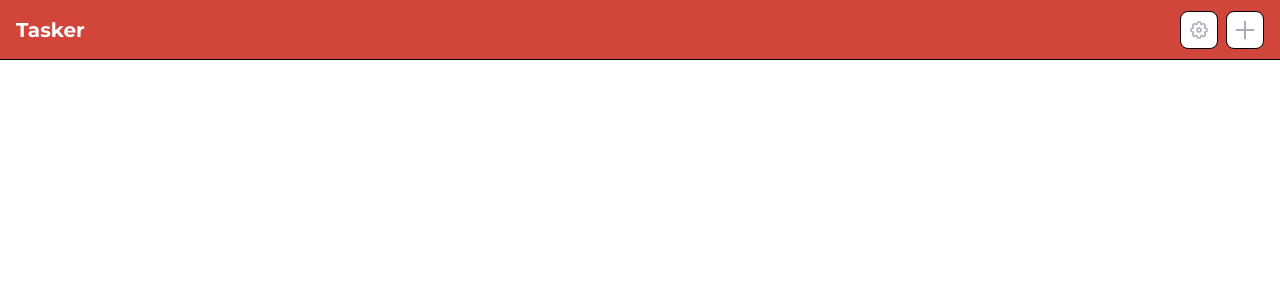
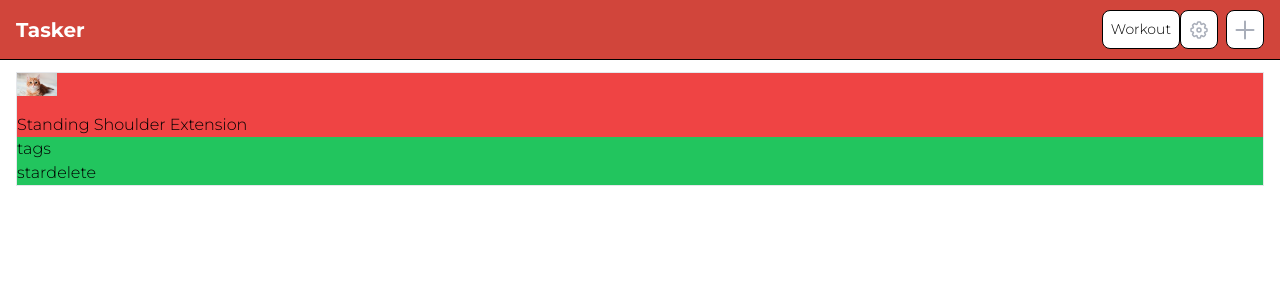
Before and after one commit to vinu-codes/tasker, a React (Create React App) app: page /workout in a window 1280 px wide. Shown: the top 300 px of the page. Built offline with nearby package versions, Linux system fonts and the light colour scheme; no server answers.

Commit message:
add tailwind

```diff
--- a/package.json
+++ b/package.json
@@ -18,7 +18,8 @@
     "react-dom": "18.2.0",
     "react-redux": "8.1.3",
     "react-scripts": "5.0.1",
-    "styled-components": "6.1.0"
+    "styled-components": "6.1.0",
+    "tailwindcss": "^3.4.1"
   },
   "scripts": {
     "start": "PORT=3000 react-app-rewired start",
--- a/src/components/NavBar/NavBar.js
+++ b/src/components/NavBar/NavBar.js
@@ -14,6 +14,9 @@ const NavBar = () => {
   const handleCreate = () => {
     navigate('/create')
   }
+  const handleWorkout = () => {
+    navigate('/workout')
+  }
 
   if (currentPath === '/login') {
     return null
@@ -27,6 +30,7 @@ const NavBar = () => {
         </button>
       </div>
       <ButtonsContainer className="button-container">
+        <Button onClick={handleWorkout}>Workout</Button>
         <Button onClick={handleSettings} className="settings-button">
           <Icon name="SETTINGS" />
         </Button>
--- /dev/null
+++ b/src/features/Workout/Workout.js
@@ -0,0 +1,25 @@
+import React from 'react'
+import cat from './cat.jpg'
+
+const Workout = () => {
+  return (
+    <li className="list-none flex flex-row border + list-item">
+      <div className="bg-red-500 grow-1">
+        <div
+          className="image bg-no-repeat w-10 h-10 bg-contain"
+          style={{ backgroundImage: `url(${cat})` }}
+        ></div>
+        <span>Standing Shoulder Extension</span>
+      </div>
+      <div className="bg-green-500 grow">
+        <span>tags</span>
+        <div>
+          <button>star</button>
+          <button>delete</button>
+        </div>
+      </div>
+    </li>
+  )
+}
+
+export { Workout }
--- /dev/null
+++ b/src/features/Workout/index.js
@@ -0,0 +1 @@
+export * from './Workout'
--- a/src/index.js
+++ b/src/index.js
@@ -8,9 +8,9 @@ import { Login } from '@pages/Login/'
 import { Settings } from '@pages/Settings/'
 import { Home } from '@pages/Home/'
 import { Edit } from '@pages/Edit'
+import { Workout } from '@features/Workout'
 import { store } from '@state/store'
 import { Provider } from 'react-redux'
-
 import './styles.css'
 
 const root = createRoot(document.getElementById('root'))
@@ -33,6 +33,9 @@ root.render(
         <Route path="/edit">
           <Edit />
         </Route>
+        <Route path="/workout">
+          <Workout />
+        </Route>
       </Layout>
     </RouteProvider>
   </Provider>
--- a/src/styles.css
+++ b/src/styles.css
@@ -1,3 +1,7 @@
+@import 'tailwindcss/base';
+@import 'tailwindcss/components';
+@import 'tailwindcss/utilities';
+
 body{
     margin: 0;
     padding: 0;
--- /dev/null
+++ b/tailwind.config.js
@@ -0,0 +1,8 @@
+/** @type {import('tailwindcss').Config} */
+module.exports = {
+  content: ['./src/**/*.{html,js}'],
+  theme: {
+    extend: {},
+  },
+  plugins: [],
+}
```
Also changed, not shown: src/features/Workout/cat.jpg (added), 1 other file (tests, documents, lock files or other folders).
